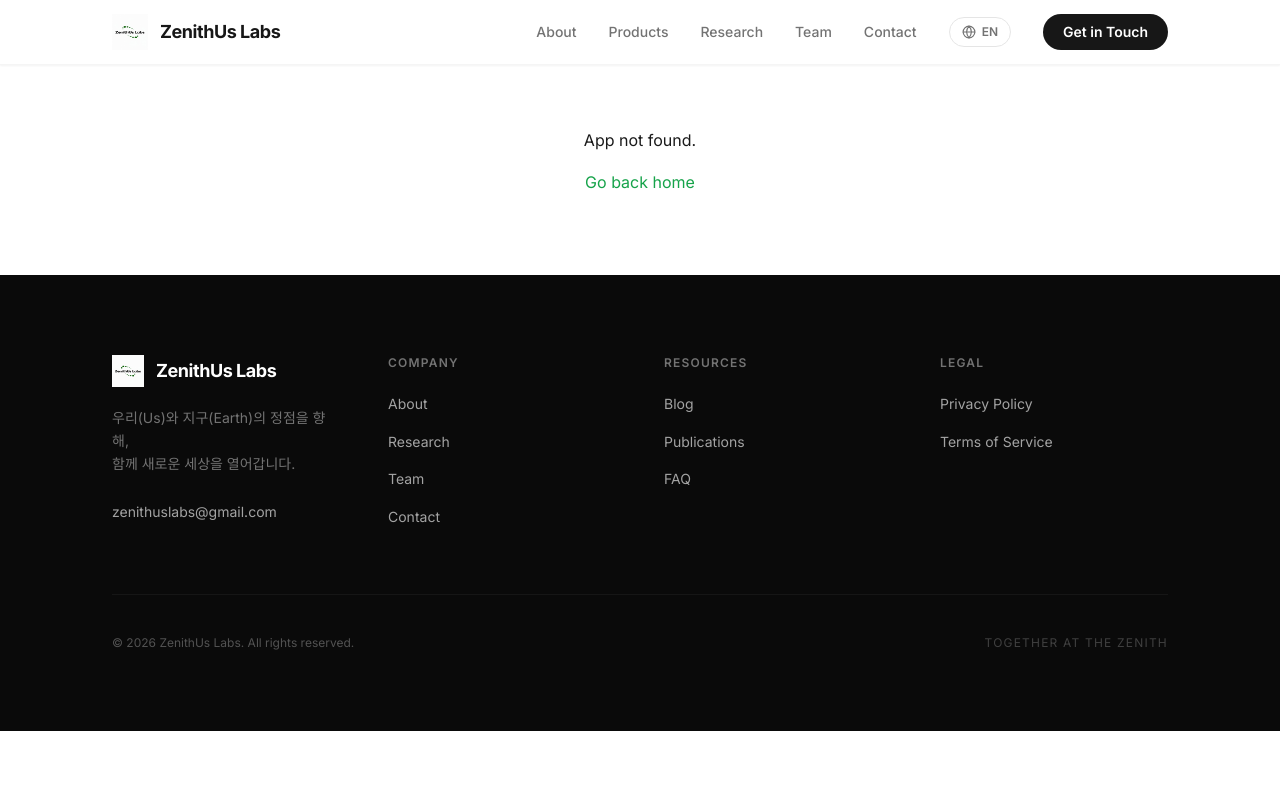
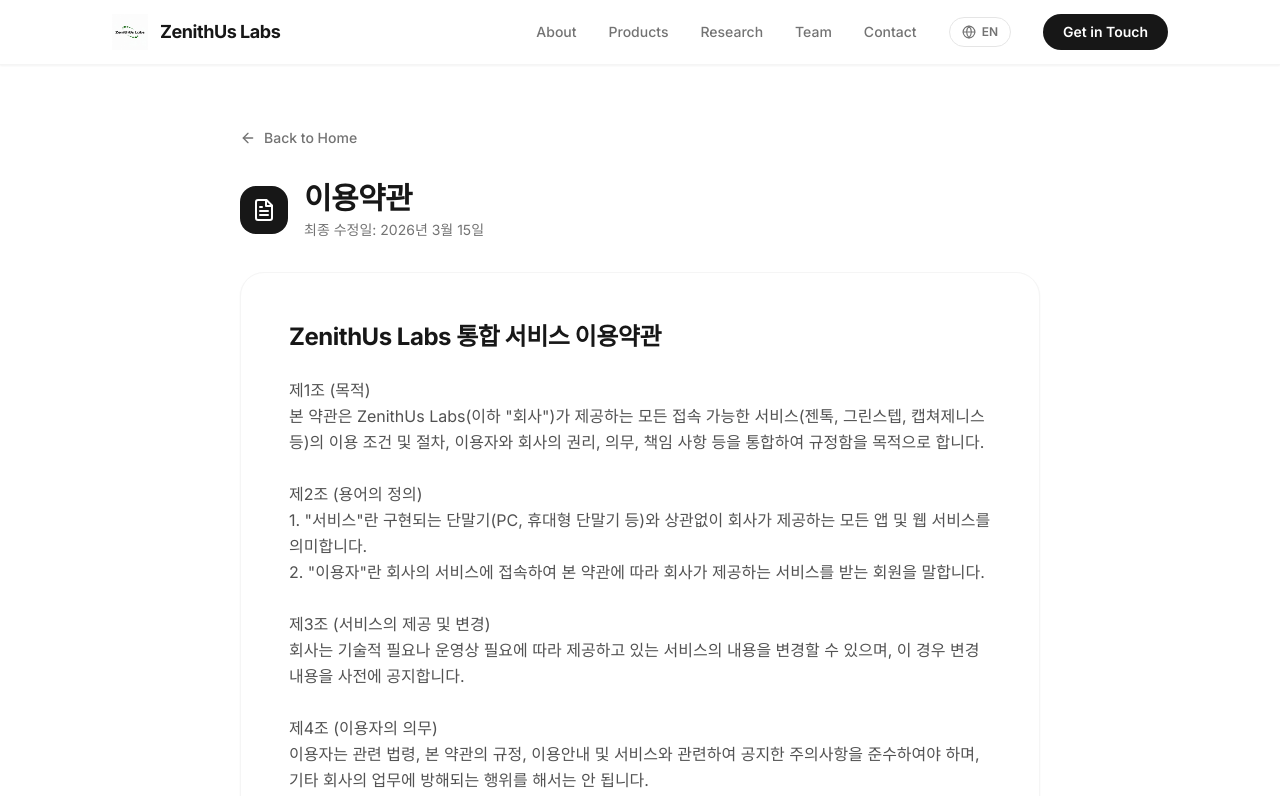
Before and after one commit to vera-zenithus/zenithus, a React (Vite) app: page /terms in a window 1280 px wide. Shown: the top 796 px of the page. Built offline with nearby package versions, Linux system fonts and the light colour scheme.

Commit message:
feat: ZenithUs Labs 통합 이용약관(Terms of Service) 추가 및 라우팅 연결

```diff
--- a/src/App.tsx
+++ b/src/App.tsx
@@ -4,6 +4,7 @@
 import Home from './components/Home'
 import Support from './pages/Support'
 import Privacy from './pages/Privacy'
+import Terms from './pages/Terms'
 import Landing from './pages/Landing'
 import { LangProvider } from './context/LangContext'
 
@@ -17,6 +18,7 @@
             <Routes>
               <Route path="/" element={<Home />} />
               <Route path="/support" element={<Support />} />
+              <Route path="/terms" element={<Terms />} />
               <Route path="/:appName/privacy" element={<Privacy />} />
               <Route path="/:appName" element={<Landing />} />
             </Routes>
--- a/src/i18n/translations.ts
+++ b/src/i18n/translations.ts
@@ -230,6 +230,42 @@
 • 이메일: zenithuslabs@gmail.com
 
 본 방침은 2026년 3월 15일부터 적용됩니다.`,
+            },
+        },
+        // Terms of Service Page
+        terms: {
+            title: '이용약관',
+            lastUpdated: '최종 수정일: 2026년 3월 15일',
+            common: {
+                title: 'ZenithUs Labs 통합 서비스 이용약관',
+                content: `제1조 (목적)
+본 약관은 ZenithUs Labs(이하 "회사")가 제공하는 모든 접속 가능한 서비스(젠톡, 그린스텝, 캡쳐제니스 등)의 이용 조건 및 절차, 이용자와 회사의 권리, 의무, 책임 사항 등을 통합하여 규정함을 목적으로 합니다.
+
+제2조 (용어의 정의)
+1. "서비스"란 구현되는 단말기(PC, 휴대형 단말기 등)와 상관없이 회사가 제공하는 모든 앱 및 웹 서비스를 의미합니다.
+2. "이용자"란 회사의 서비스에 접속하여 본 약관에 따라 회사가 제공하는 서비스를 받는 회원을 말합니다.
+
+제3조 (서비스의 제공 및 변경)
+회사는 기술적 필요나 운영상 필요에 따라 제공하고 있는 서비스의 내용을 변경할 수 있으며, 이 경우 변경 내용을 사전에 공지합니다.
+
+제4조 (이용자의 의무)
+이용자는 관련 법령, 본 약관의 규정, 이용안내 및 서비스와 관련하여 공지한 주의사항을 준수하여야 하며, 기타 회사의 업무에 방해되는 행위를 해서는 안 됩니다.
+특히 다음 행위를 금지합니다:
+- 타인의 정보 도용 또는 허위 정보 입력
+- 회사 및 기타 제3자의 저작권 등 지적재산권에 대한 침해
+- 회사 및 기타 제3자의 명예를 손상시키거나 업무를 방해하는 행위
+
+제5조 (각 서비스별 특칙)
+각 개별 서비스 이용 시 다음 사항이 적용됩니다.
+1. [젠톡(ZenTalk)]: AI 기반 대화형 서비스 특성상, 회사는 AI가 제공하는 정보의 완벽한 정확성, 신뢰성, 적법성을 보증하지 않으며, 이로 인해 발생한 직/간접적 손해에 대해 책임지지 않습니다.
+2. [그린스텝(GreenStep)]: 위치 기반 및 건강 데이터(걸음 수)를 활용하여 탄소 저감 활동을 측정합니다. 외부 플랫폼(Apple Health 등)의 연동 오류로 인한 데이터 누락에 대해서는 회사가 책임지지 않습니다.
+3. [캡쳐제니스(CaptureZenith)]: AI 이미지 분석 결과를 보장하지 않으며, 업로드한 이미지로 인한 저작권/초상권 침해 분쟁의 책임은 전적으로 이용자에게 있습니다.
+
+제6조 (면책 조항)
+회사는 천재지변, 전시, 사변 또는 이에 준하는 불가항력으로 인하여 서비스를 제공할 수 없는 경우에는 서비스 제공에 관한 책임이 면제됩니다.
+
+제7조 (준거법 및 재판관할)
+본 약관은 대한민국 법률에 따라 규율되며, 서비스 이용으로 발생한 분쟁에 대해 소송이 제기되는 경우 회사의 본점 소재지를 관할하는 법원을 전속 관할법원으로 합니다.`,
             },
         },
         // App Landing Pages
@@ -480,6 +516,42 @@
 This policy is effective as of March 15, 2026.`,
             },
         },
+        // Terms of Service Page
+        terms: {
+            title: 'Terms of Service',
+            lastUpdated: 'Last Updated: March 15, 2026',
+            common: {
+                title: 'ZenithUs Labs Universal Terms of Service',
+                content: `Article 1 (Purpose)
+These terms and conditions govern the use of all services (including ZenTalk, GreenStep, and CaptureZenith) provided by ZenithUs Labs ("the Company") and define the rights, obligations, and responsibilities of the users and the Company in an integrated manner.
+
+Article 2 (Definitions)
+1. "Service" refers to all applications and web services provided by the Company, regardless of the device used to access them.
+2. "User" refers to any individual accessing the Company's services and receiving services under these terms.
+
+Article 3 (Service Provision and Modification)
+The Company may modify the contents of the services provided based on technical or operational needs. In such cases, the changes will be announced in advance.
+
+Article 4 (User Obligations)
+Users must comply with relevant laws, these terms, and any notices provided regarding the service. Users must not engage in any activities that interfere with the Company's operations.
+Specifically, the following actions are prohibited:
+- Theft of others' information or entering false information
+- Infringement of intellectual property rights, including copyrights of the Company and third parties
+- Actions that damage the reputation or interfere with the business of the Company or third parties
+
+Article 5 (Special Provisions for Specific Services)
+The following provisions apply when using specific individual services:
+1. [ZenTalk]: Due to the nature of AI-based conversational services, the Company does not guarantee perfect accuracy, reliability, or legality of the information provided by the AI, and shall not be liable for any direct or indirect damages arising from it.
+2. [GreenStep]: This service measures carbon reduction activities using location-based and health data (step count). The Company is not responsible for missing data caused by integration errors with external platforms (e.g., Apple Health).
+3. [CaptureZenith]: The Company does not guarantee the results of AI image analysis. The user bears full responsibility for any copyright or portrait right disputes arising from uploaded images.
+
+Article 6 (Limitation of Liability)
+The Company is exempt from liability for any failure to provide services due to natural disasters, war, or other equivalent force majeure events.
+
+Article 7 (Governing Law and Jurisdiction)
+These terms are governed by the laws of the Republic of Korea. In the event of litigation arising from disputes over the use of the service, the court with jurisdiction over the Company's headquarters shall have exclusive jurisdiction.`,
+            },
+        },
         // App Landing Pages
         zentalk: {
             title: 'ZenTalk',
--- /dev/null
+++ b/src/pages/Terms.tsx
@@ -0,0 +1,69 @@
+import React from 'react'
+import { Link } from 'react-router-dom'
+import { motion } from 'framer-motion'
+import { FileText, ArrowLeft } from 'lucide-react'
+import { useLang } from '../context/LangContext'
+import translations from '../i18n/translations'
+
+const Terms: React.FC = () => {
+    const { lang } = useLang()
+    const t = translations[lang].terms
+
+    // terms 항목 아래의 common 개별 객체를 불러옵니다.
+    const termsData = (t as any).common
+
+    return (
+        <div className="pt-32 pb-20">
+            <div className="section-container max-w-4xl">
+                <motion.div
+                    initial={{ opacity: 0, y: 20 }}
+                    animate={{ opacity: 1, y: 0 }}
+                >
+                    <Link
+                        to="/"
+                        className="inline-flex items-center gap-2 text-neutral-500 hover:text-neutral-900 transition-colors mb-8 text-sm font-medium"
+                    >
+                        <ArrowLeft className="w-4 h-4" />
+                        Back to Home
+                    </Link>
+
+                    <div className="flex items-center gap-4 mb-8">
+                        <div className="w-12 h-12 bg-neutral-900 rounded-2xl flex items-center justify-center">
+                            <FileText className="w-6 h-6 text-white" />
+                        </div>
+                        <div>
+                            <h1 className="text-3xl font-extrabold text-neutral-900">{t.title}</h1>
+                            <p className="text-sm text-neutral-500 mt-1">{t.lastUpdated}</p>
+                        </div>
+                    </div>
+
+                    <div className="bg-white rounded-3xl border border-neutral-100 p-8 md:p-12 shadow-sm">
+                        <div className="prose prose-neutral max-w-none">
+                            <h2 className="text-2xl font-bold text-neutral-900 mb-6">{termsData.title}</h2>
+                            <p className="text-neutral-600 leading-relaxed whitespace-pre-line">
+                                {termsData.content}
+                            </p>
+
+                            <div className="mt-12 pt-8 border-t border-neutral-100">
+                                <h3 className="text-lg font-bold text-neutral-900 mb-4">
+                                    {lang === 'ko' ? '이용약관 관련 문의' : 'Contact for Terms Concerns'}
+                                </h3>
+                                <p className="text-neutral-600">
+                                    {lang === 'ko'
+                                        ? '본 이용약관에 관한 문의사항은 아래 이메일로 연락해 주시기 바랍니다.'
+                                        : 'If you have any questions about these Terms of Service, please contact us at:'}
+                                    <br />
+                                    <a href="mailto:zenithuslabs@gmail.com" className="text-brand-600 font-semibold hover:underline">
+                                        zenithuslabs@gmail.com
+                                    </a>
+                                </p>
+                            </div>
+                        </div>
+                    </div>
+                </motion.div>
+            </div>
+        </div>
+    )
+}
+
+export default Terms
```
